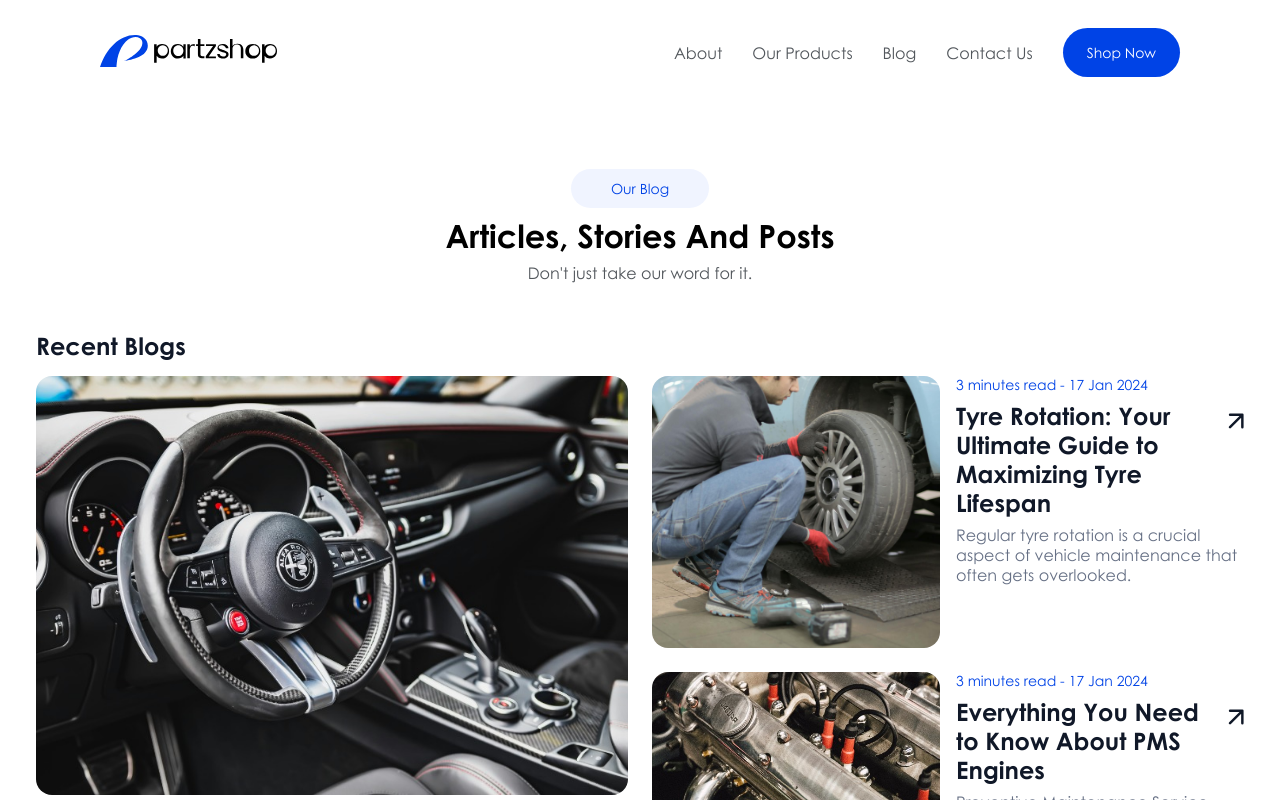
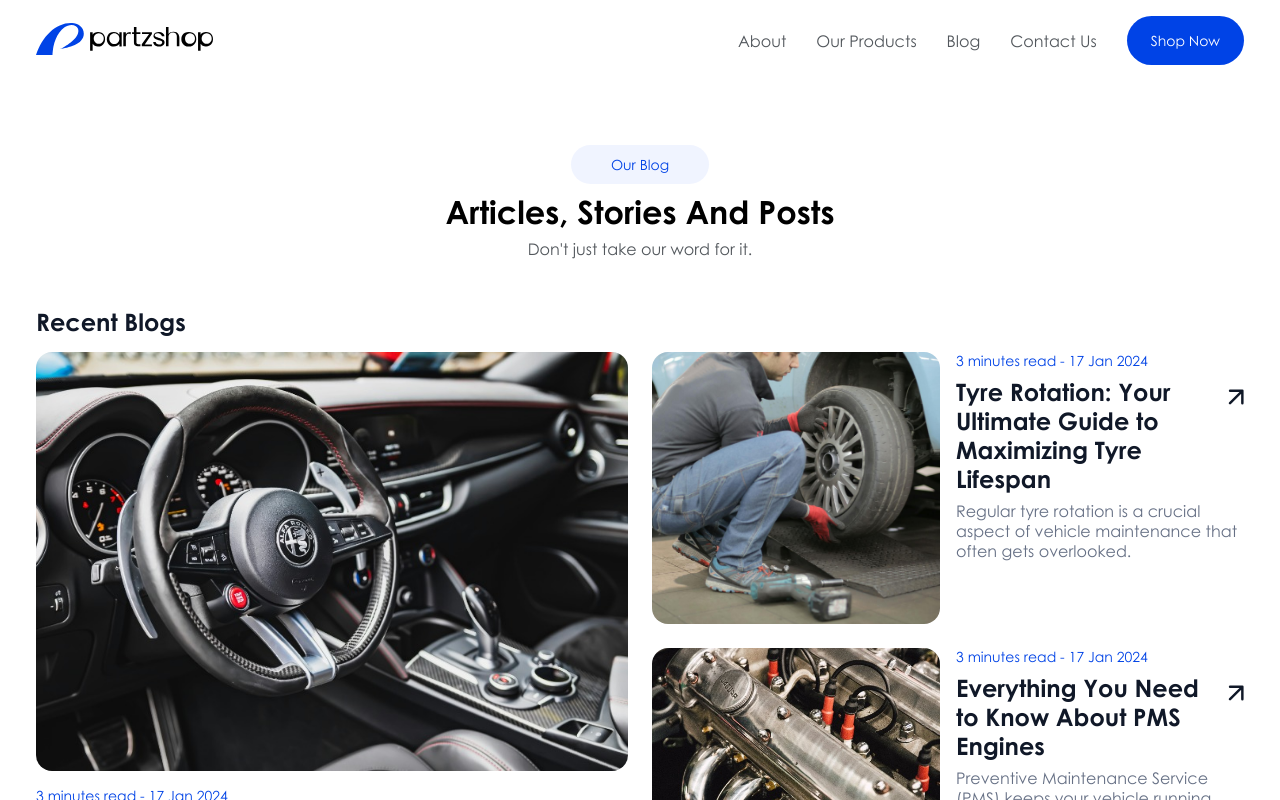
Before and after one commit to Ifenna-Monanu/Partzshop-UI, a Next.js app: page /blogs in a window 1280 px wide. Shown: the top 800 px of the page. Built offline with nearby package versions, Linux system fonts and the light colour scheme.

Commit message:
Added mobile-nav functionality

```diff
--- a/src/app/assets/svg/index.ts
+++ b/src/app/assets/svg/index.ts
@@ -10,15 +10,19 @@ import SlideRightIcon from "./slide-right.svg";
 import LinkedInIcon from "./linkedIn-icon.svg";
 import InstagramIcon from "./instagram-icon.svg";
 import XIcon from "./x-icon.svg";
+import CloseIcon from "./close-icon.svg";
+import MenuIcon from "./menu-icon.svg";
 
 export {
     ArrowLeftIcon,
     ChatOnWhatsappIcon,
     ChevronRightIcon,
+    CloseIcon,
     DiagonalArrowIcon,
     MakePaymentIcon,
     OrderDeliveredIcon,
     PlaceOrderIcon,
+    MenuIcon,
     SlideLeftIcon,
     SlideRightIcon,
     LinkedInIcon,
--- a/src/app/layouts/navBar.tsx
+++ b/src/app/layouts/navBar.tsx
@@ -1,36 +1,33 @@
-import React from 'react'
-import { NavContainer, NavContainerLinks, NavLink } from './style'
-import { Logo } from '@/app/assets'
-import { navLinks } from '@/util/links'
-import Button from '@/app/ui/button'
-import menuIcon from '@/app/assets/images/menu.png'
-import Image from 'next/image'
-import Link from 'next/link'
+import React, { useState } from "react";
+import Image from "next/image";
+import Link from "next/link";
+import { Logo } from "@/app/assets";
+import { navLinks } from "@/util/links";
+import Button from "@/app/ui/button";
+import { NavContainer, NavContainerLinks, NavLink } from "./style";
+import { MenuIcon, CloseIcon } from "../assets/svg";
 
 export const NavBar = () => {
+  const [navState, setNavState] = useState(false);
+
   return (
     <NavContainer>
-        <Link href={'/'}>
+      <Link href={"/"}>
         <Logo />
       </Link>
-        <NavContainerLinks>
-        {
-            navLinks.map((link) => {
+      <NavContainerLinks $open={navState}>
+        {navLinks.map((link) => {
           return (
-                    <NavLink  key={link.id} href={link.link}>
+            <NavLink key={link.id} href={link.link}>
               {link.name}
             </NavLink>
-                )
-            })
-        }
+          );
+        })}
         <Button>Shop Now</Button>
       </NavContainerLinks>
-        <div className='menu'>
-          <Image
-            src={menuIcon}
-            alt='menu-icon'
-          />
+      <div className="menu" onClick={()=>setNavState(!navState)}>
+        <Image src={navState ? CloseIcon : MenuIcon} alt="menu-icon" />
       </div>
     </NavContainer>
-  )
-}
+  );
+};
--- a/src/app/layouts/style.ts
+++ b/src/app/layouts/style.ts
@@ -2,44 +2,71 @@ import Link from "next/link";
 import styled from "styled-components";
 
 export const NavContainer = styled.nav`
-    padding : 28px 100px;
+  padding: 1rem;
+  margin: auto;
+  max-width: 1240px;
+  width: 100%;
   background: #fff;
   display: flex;
   align-items: center;
   justify-content: space-between;
   .menu {
     display: none;
+    padding: 0.5rem;
+    cursor: pointer;
   }
-
-    @media (max-width: 450px) {
-        padding: 28px 20px;
-
+  @media (max-width: 740px) {
+  position: sticky;
+  top: 0;
+  z-index: 90;
     .menu {
       display: block;
     }
   }
-`
+`;
 
-export const NavContainerLinks = styled.ul`
+export const NavContainerLinks = styled.ul<{ $open: boolean }>`
   display: flex;
   align-items: center;
   justify-content: space-between;
+  white-space: nowrap;
 
-    @media (max-width: 450px) {
-        display: none;
+  @media (max-width: 740px) {
+    position: fixed;
+    top: 4rem;
+    left: ${(props) => (props.$open ? "0" : "100%")};
+    z-index: 30;
+    display: grid;
+    align-content: start;
+    justify-content: stretch;
+    gap: 1rem;
+    padding: 1rem;
+    width: 100vw;
+    height: calc(100% - 3.5rem);
+    background: #ffffff;
+    transition: 0.3s ease-in;
+    button {
+    width: 100%;
     }
-
-`
+  }
+`;
 
 export const NavLink = styled(Link)`
-    color: ${({theme}) => theme.colors.dark[100]};
+  color: ${({ theme }) => theme.colors.dark[100]};
   text-decoration: none;
   font-size: 16px;
   margin-right: 30px;
-`
+  @media (max-width: 740px) {
+    border-bottom: 1px solid #e2e2e2;
+    display: block;
+    width: 100%;
+    margin: 0;
+    padding: 1rem;
+  }
+`;
 
 export const FooterContainer = styled.footer`
-    background-color: ${({theme}) => theme.colors.brand.lightBlue};
+  background-color: ${({ theme }) => theme.colors.brand.lightBlue};
   width: 100%;
   display: flex;
   padding: 61px 100px;
@@ -48,27 +75,27 @@ export const FooterContainer = styled.footer`
   .flex-display {
     display: flex;
     justify-content: space-between;
-
   }
 
   .logo-wrap {
     display: flex;
-        flex-direction: column  ;
+    flex-direction: column;
     span {
       font-size: 16px;
-            color: ${({theme}) => theme.colors.dark[500]};
+      color: ${({ theme }) => theme.colors.dark[500]};
       margin-top: 25px;
       width: 210px;
       line-height: 26x;
     }
   }
 
-    .link-wrap, .news-wrap {
+  .link-wrap,
+  .news-wrap {
     display: flex;
     flex-direction: column;
 
     span {
-         color: ${({theme}) => theme.colors.brand.blue400};
+      color: ${({ theme }) => theme.colors.brand.blue400};
       font-size: 14px;
       line-height: 23px;
       margin-bottom: 16px;
@@ -97,12 +124,12 @@ export const FooterContainer = styled.footer`
     .subscribe {
       position: relative;
       width: 397px;
-            border: 1px solid #E4E4E7;
+      border: 1px solid #e4e4e7;
       height: 53px;
       display: flex;
       justify-content: space-between;
-            background-color: #FFFFFF;
-            padding:0px 6px;
+      background-color: #ffffff;
+      padding: 0px 6px;
       border-radius: 33px;
       align-items: center;
 
@@ -121,7 +148,7 @@ export const FooterContainer = styled.footer`
       }
 
       button {
-                background-color: #0043E6;
+        background-color: #0043e6;
         width: 146px;
         border-radius: 33px;
         display: flex;
@@ -132,12 +159,10 @@ export const FooterContainer = styled.footer`
         height: 43px;
       }
     }
-
-
   }
 
   .footer-line {
-        border-top: 1px solid #E2E8F0;
+    border-top: 1px solid #e2e8f0;
     display: block;
     margin-top: 20px;
     padding: 35px 0px 0px 15px;
@@ -149,13 +174,15 @@ export const FooterContainer = styled.footer`
     }
   }
 
-    @media (max-width: 450px){
+  @media (max-width: 450px) {
     padding: 61px 20px;
     .flex-display {
       flex-direction: column;
     }
 
-        .logo-wrap, .link-wrap, .news-wrap {
+    .logo-wrap,
+    .link-wrap,
+    .news-wrap {
       margin-bottom: 35px;
 
       span {
@@ -163,4 +190,4 @@ export const FooterContainer = styled.footer`
       }
     }
   }
-`
+`;
```
Also changed, not shown: src/app/assets/svg/close-icon.svg (added), src/app/assets/svg/menu-icon.svg (added). Lines whose indentation alone changed are shown as unchanged.
